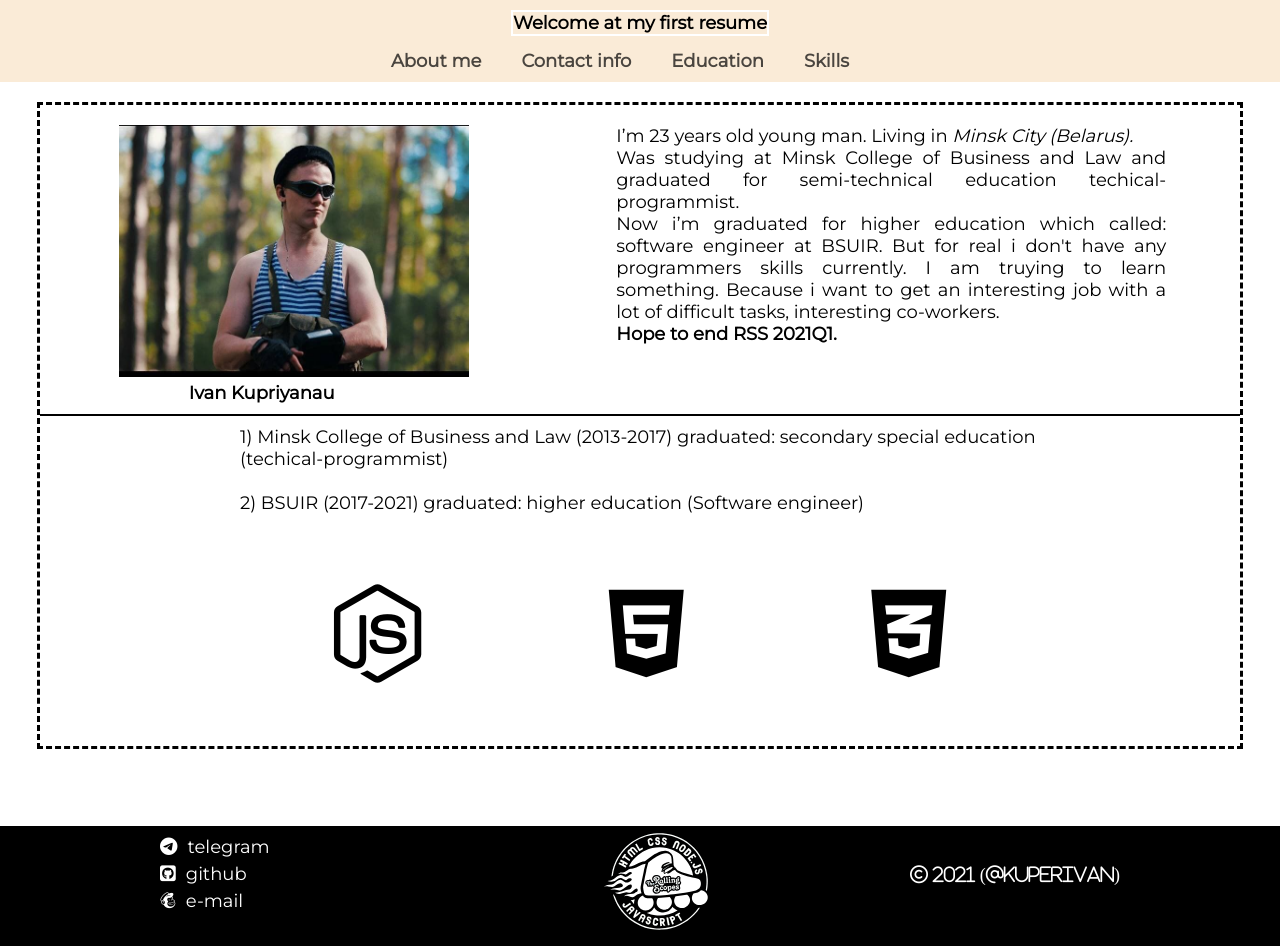
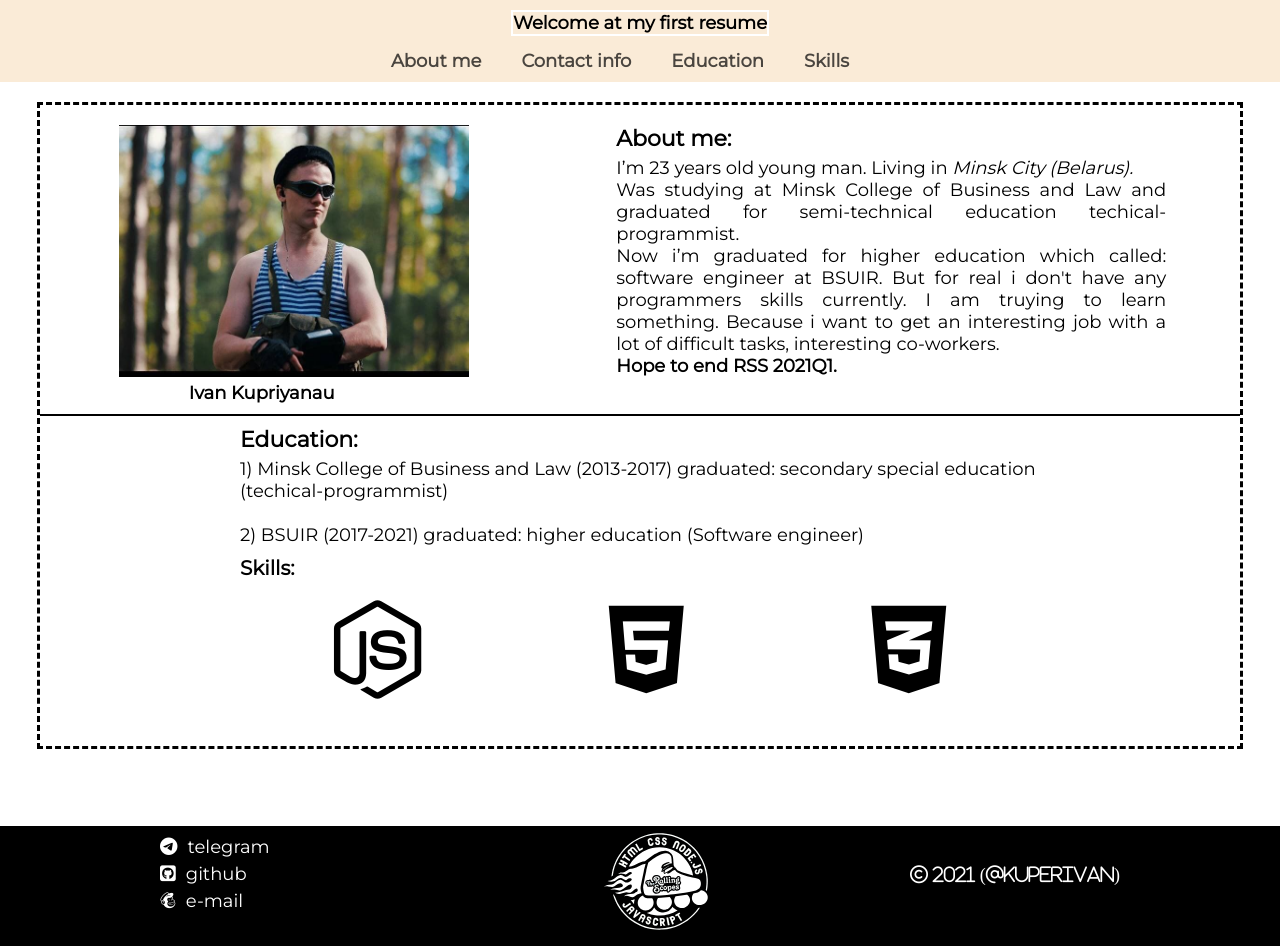
Before and after one commit to KuperIvan/rsschool-cv, a plain HTML site: page index.html in a window 1280 px wide. Drawn offline with Linux system fonts and the light colour scheme.

Commit message:
feat: styling h2, h5

```diff
--- a/css/style.css
+++ b/css/style.css
@@ -10,6 +10,15 @@ body {
   overflow: hidden;
 }
 
+h5 {
+  font-size: 20px;
+  margin-top: 10px;
+}
+
+h2 {
+  font-size: 22px;
+  margin-bottom: 5px;
+}
 /* Styling header section {Start}*/
 
 .header__menu {
@@ -135,7 +144,7 @@ body {
 }
 
 .skills__group ul li {
-  margin-top: 60px;
+  margin-top: 10px;
   list-style: none;
 }
 
--- a/index.html
+++ b/index.html
@@ -38,6 +38,7 @@
 
 					<div class="resume__education-info">
 						<div class="resume__education-text">
+							<h2>About me:</h2>
 							<p>I’m 23 years old young man. Living in <em>Minsk City (Belarus).</em>
 								<br> Was studying at Minsk College of Business and Law and graduated for semi-technical education techical-programmist. <br>Now i’m graduated for higher education which called: software engineer at BSUIR. But for real i don't have any programmers skills currently. I am truying to learn something. Because i want to get an interesting job with a lot of difficult tasks, interesting co-workers. <br><strong>Hope to end RSS 2021Q1.</strong></p>
 						</div>
@@ -49,11 +50,13 @@
 
 						<div class="resume__skills-info">
 							<div class="education__section">
+								<h2>Education: </h2>
 								<span> 1) Minsk College of Business and Law (2013-2017) graduated: secondary special education (techical-programmist)<br>
 									<span></span><br>
 									2) BSUIR (2017-2021) graduated: higher education (Software engineer)</span>
 							</div>
 							<div class="skills__group">
+								<h5>Skills: </h5>
 								<ul>
 									<li><i class="fab fa-node-js"></i></li>
 									<li><i class="fab fa-html5"></i></li>
```
